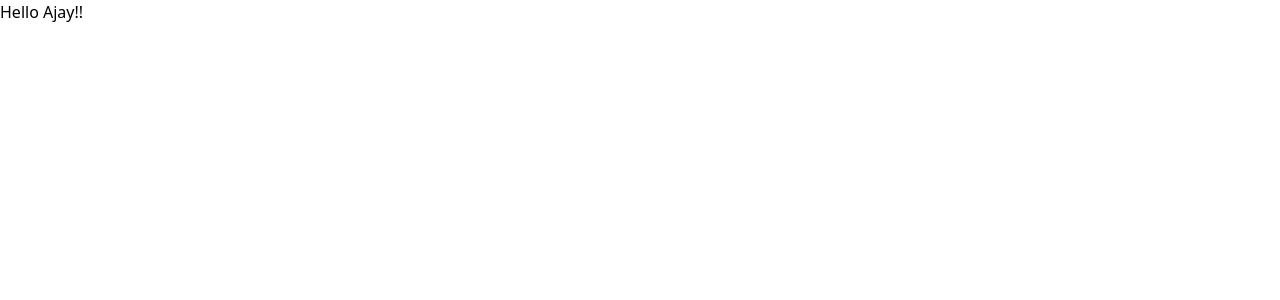
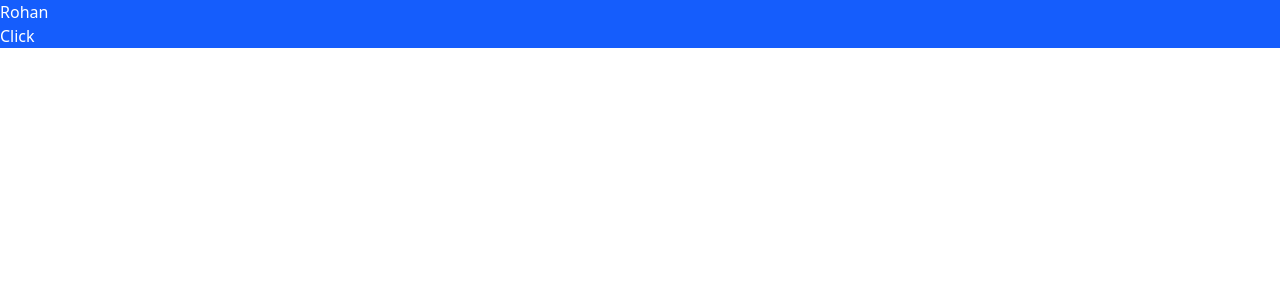
Before and after one commit to gojosataru001/react-Tutedude, a React (Vite) app: page / in a window 1280 px wide. Shown: the top 300 px of the page. Built offline with nearby package versions, Linux system fonts and the light colour scheme.

Commit message:
added new file Employee.jsx

```diff
--- a/src/App.jsx
+++ b/src/App.jsx
@@ -2,15 +2,16 @@
 // import Welcome from './components/Welcome'
 // import Hello from './components/Hello'
 // import HelloMessage from './components/HelloMessage'
-import Class from './components/Class'
-import Student from './components/Student'
+// import Class from './components/Class'
+// import Student from './components/Student'
+import Employee from './components/Employee'
 // let a = "rohan"
 
 function App() {
 
 
   return (
-    <>
+    <div className='bg-blue-600 text-white'>
       {/* <Greet />
       <Welcome />
       <Hello />
@@ -22,12 +23,15 @@ function App() {
       </HelloMessage>
       <HelloMessage name="Sonu" age="12">
         <p>children component 3</p>
-      </HelloMessage> */}
-      {/* <Class  name={a} age="15"/>
+      </HelloMessage>
+      <Class  name={a} age="15"/>
       <Class  name="Ashvin" age="45"/>
-      <Class  name="Virat" age="52"/> */}
-      <Student name="Ajay"/>
-    </>
+      <Class  name="Virat" age="52"/>
+      <Student name="Ajay"/> */}
+
+
+      <Employee />
+    </div>
   )
 }
 
--- /dev/null
+++ b/src/components/Employee.jsx
@@ -0,0 +1,23 @@
+import React from 'react'
+class Employee extends React.Component{
+    constructor(){
+        super();
+        this.state={
+            name:'Rohan'
+        }
+    }
+    changeName(){
+        this.setState({
+            name:'Rahul'
+        })
+    }
+    render(){
+        return(
+            <div>
+                <h1>{this.state.name}</h1>
+                <button onClick={() => this.changeName()}>Click</button>
+            </div>
+        )
+    }
+}
+export default Employee;
```
